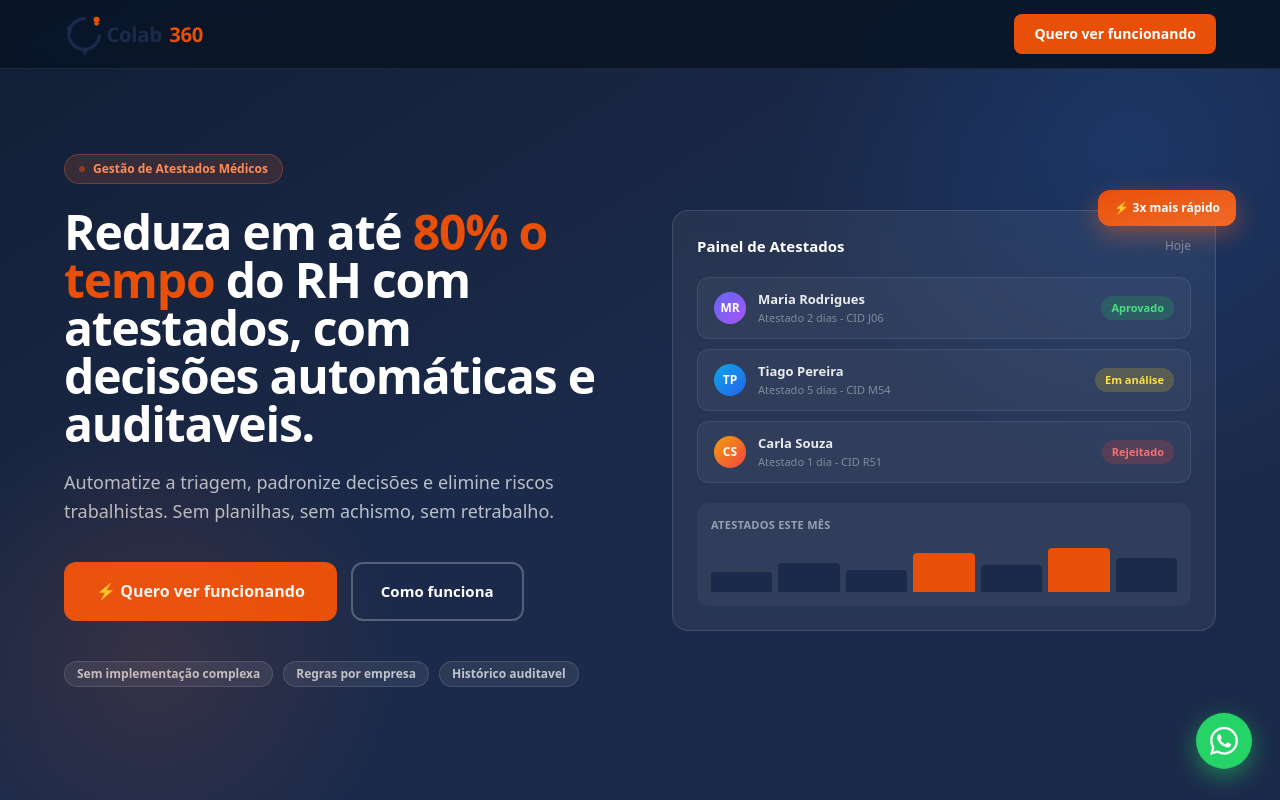
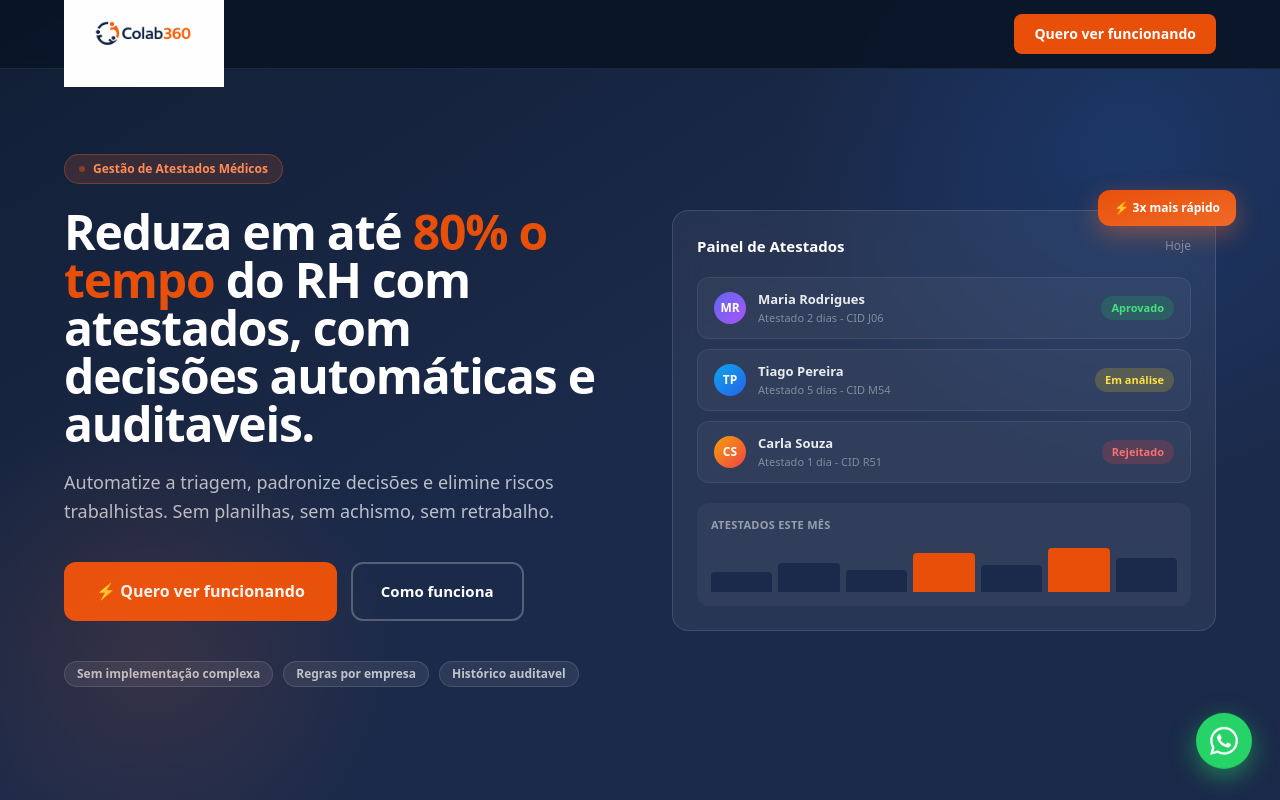
Before and after one commit to brunolcvieira/colab360-landing, a Next.js app: page / in a window 1280 px wide. Shown: the top 800 px of the page. Built offline with nearby package versions, Linux system fonts and the light colour scheme.

Commit message:
feat: logo PNG oficial na navbar

```diff
--- a/components/Navbar.tsx
+++ b/components/Navbar.tsx
@@ -1,4 +1,5 @@
 import Link from "next/link";
+import Image from "next/image";
 
 const WA = "https://wa.me/5511999999999?text=Quero%20ver%20o%20Colab360%20funcionando";
 
@@ -6,20 +7,15 @@ export default function Navbar() {
   return (
     <nav className="fixed top-0 left-0 right-0 z-50 bg-[#0a1628]/95 backdrop-blur border-b border-white/[0.08] px-[5%]">
       <div className="max-w-6xl mx-auto flex items-center justify-between h-[68px]">
-        <Link href="/" className="flex items-center gap-2 no-underline">
-          <svg width="160" height="44" viewBox="0 0 520 140" fill="none">
-            <path d="M68 20A52 52 0 0016 72" stroke="#1B2A4A" strokeWidth="11" strokeLinecap="round"/>
-            <path d="M16 80A52 52 0 0068 120" stroke="#1B2A4A" strokeWidth="11" strokeLinecap="round"/>
-            <path d="M76 120A52 52 0 00115 76" stroke="#1B2A4A" strokeWidth="11" strokeLinecap="round"/>
-            <circle cx="106" cy="24" r="10" fill="#E8500A"/>
-            <path d="M96 34Q106 52 116 34" fill="#E8500A"/>
-            <circle cx="18" cy="52" r="8.5" fill="#1B2A4A"/>
-            <path d="M10 61Q18 76 26 61" fill="#1B2A4A"/>
-            <circle cx="68" cy="122" r="8.5" fill="#1B2A4A"/>
-            <path d="M60 131Q68 146 76 131" fill="#1B2A4A"/>
-            <text x="138" y="96" fontFamily="Segoe UI,Arial,sans-serif" fontWeight="800" fontSize="66" fill="#1B2A4A" letterSpacing="-1">Colab</text>
-            <text x="342" y="96" fontFamily="Segoe UI,Arial,sans-serif" fontWeight="800" fontSize="66" fill="#E8500A" letterSpacing="-1">360</text>
-          </svg>
+        <Link href="/" className="flex items-center no-underline">
+          <Image
+            src="/logo.png"
+            alt="Colab360"
+            width={160}
+            height={44}
+            priority
+            style={{ objectFit: "contain" }}
+          />
         </Link>
         <a
           href={WA}
```
Also changed, not shown: public/logo.png (added).
